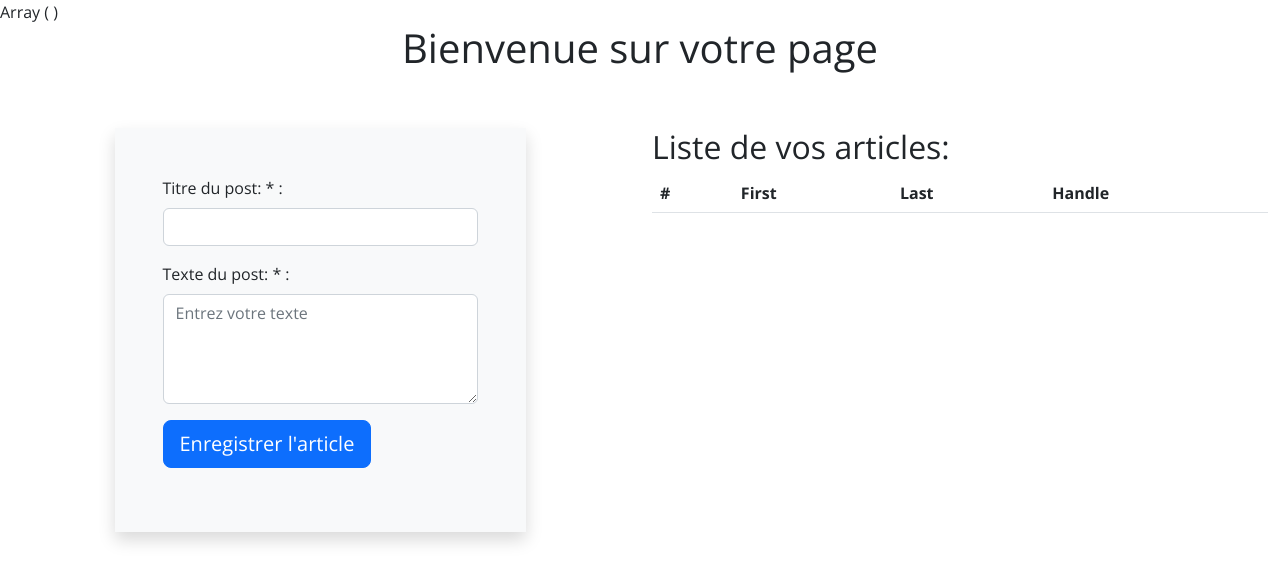
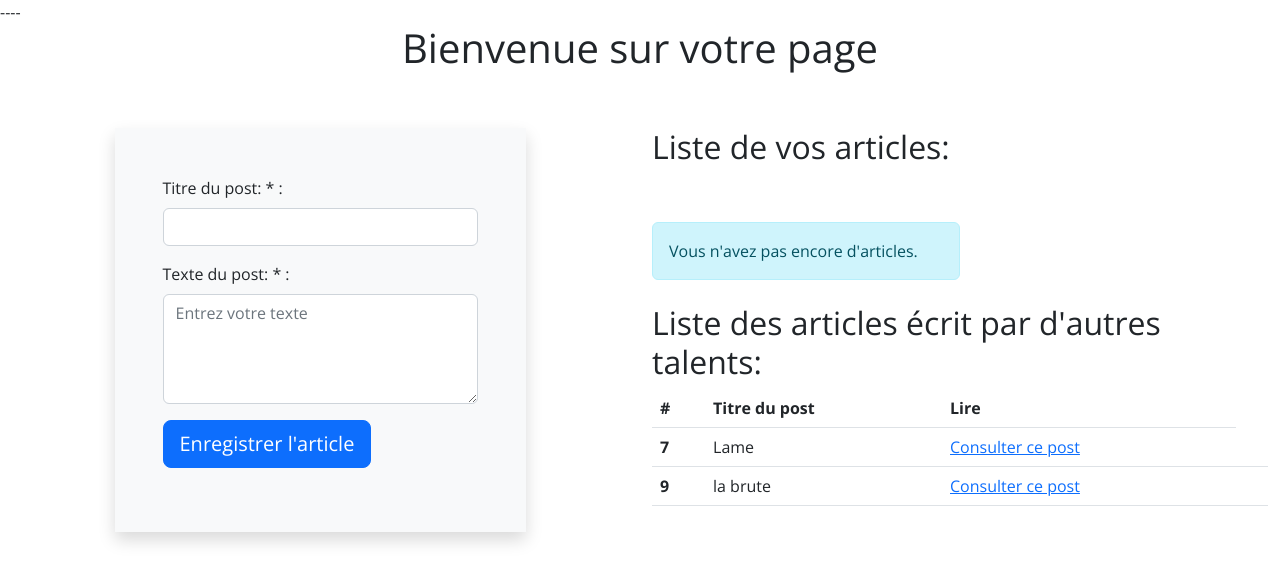
Before and after one commit to ExploryKod/happyBlog, a PHP site: page /profile.php in a window 1280 px wide. Shown: the top 583 px of the page. Run offline with PHP 8.4, Linux system fonts and the light colour scheme; data comes from the database, SQL or seed files in the repository; lists and menus that the app fills with data are empty.

Commit message:
Mise à jour du dump et solution de delete des articles

```diff
--- a/app/profile.php
+++ b/app/profile.php
@@ -6,7 +6,21 @@ require_once("models/db_connexion.php");
 $SelectYourPost = $pdo->prepare('SELECT * FROM posts INNER JOIN user WHERE posts.user_id = user.id');
 $SelectYourPost -> execute();
 $your_post_list = $SelectYourPost->fetchAll(PDO::FETCH_ASSOC);
-print_r($your_post_list);
+
+$everyPost = $pdo->prepare('SELECT * FROM posts');
+$everyPost-> execute();
+$allposts = $everyPost-> fetchAll(PDO::FETCH_ASSOC);
+
+// As we can't use a session superglobal as we already call it, we fetch the user id from here:
+if(isset($your_id)) {
+$your_id = $your_post_list[0]['user_id'];
+}
+// We create an array with all values but without repeated values:
+$allvalues = $allposts+$your_post_list;
+
+
+echo "----\n";
+
 require('layout.php'); ?>
 
 <main class="container-fluid">
@@ -37,27 +51,63 @@ require('layout.php'); ?>
 
         <article class="col-sm-6 container d-flex flex-column align-items-start justify-content-start">
             <h2>Liste de vos articles: </h2>
+            <?php if(!isset($your_id)) { ?>
+            <div class="w-50 mt-5 alert alert-info" role="alert">
+                Vous n'avez pas encore d'articles.
+            </div>
+            <?php } ?>
 
+            <?php if(isset($your_id)) { ?>
+            <table class="table">
+                    <thead>
+                    <tr>
+                        <th scope="col">ID du post:</th>
+                        <th scope="col">Votre ID:</th>
+                        <th scope="col">Titre du post:</th>
+                        <th scope="col">Opération</th>
+                    </tr>
+                    </thead>
+                    <tbody>
+                    <?php foreach($allvalues as $one_post):
+                        if($your_id === $one_post['user_id']):
+                        ?>
+
+                        <tr>
+                            <th scope="row"><?php echo $one_post['id'] ?></th>
+                            <th scope="row"><?php echo $one_post['user_id'] ?></th>
+                            <td><?php echo $one_post['title'] ?></td>
+                            <td><a href='models/delete.php?id=<?php echo $one_post['id'] ?>'>Supprimer ce post </a></td>
+                            <td></td>
+                        </tr>
+                        <?php endif ?>
+                    <?php endforeach ?>
+                    </tbody>
+                    </table>
+                <?php } ?>
+
+                <h2 class="mt-2">Liste des articles écrit par d'autres talents: </h2>
                     <table class="table">
                         <thead>
                         <tr>
                             <th scope="col">#</th>
-                    <th scope="col">First</th>
-                    <th scope="col">Last</th>
-                    <th scope="col">Handle</th>
+                            <th scope="col">Titre du post</th>
+                            <th scope="col">Lire</th>
                         </tr>
                         </thead>
                         <tbody>
-                <?php foreach($your_post_list as $your_post): ?>
+                        <?php foreach($allposts as $a_post): ?>
                             <tr>
-                    <th scope="row">1</th>
-                    <td><?php echo $your_post['title'] ?></td>
-                    <td><a href='models/delete.php?id=<?php echo $your_post['title'] ?>'>Supprimer ce post </a></td>
+                                <th scope="row"><?php echo $a_post['id'] ?></th>
+                                <td><?php echo $a_post['title'] ?></td>
+                                <td><a href='readPost.php?id=<?php echo $a_post['id']?>'>Consulter ce post </a></td>
                                 <td></td>
                             </tr>
                         <?php endforeach ?>
+                        </tbody>
+                    </table>
 
         </article>
+
     </section>
 </main>
 
```
Also changed, not shown: app/models/delete.php (+9 -8 lines), app/readPost.php (added, +28 -0 lines), database/dump.sql (+5 -16 lines). Lines whose indentation alone changed are shown as unchanged.
